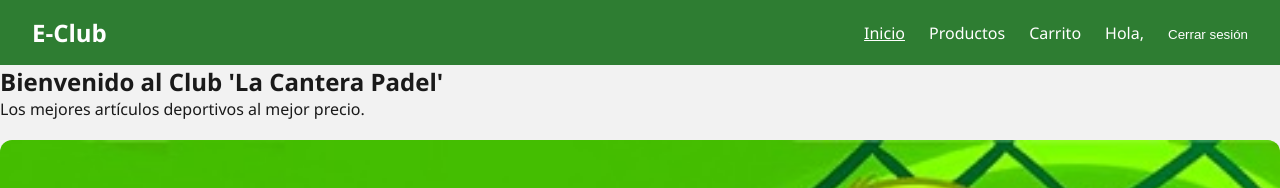
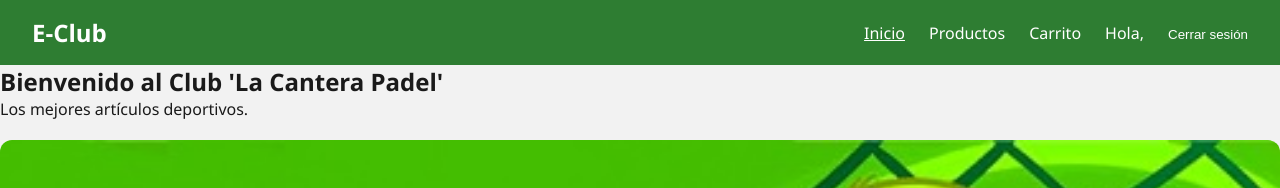
Before and after one commit to FedeMPeche/ecommerce-deportivo, a React (Vite) app in the folder frontend/: page / in a window 1280 px wide. Shown: the top 188 px of the page. Built offline with nearby package versions, Linux system fonts and the light colour scheme; sample sign-in values are in the browser's storage.

Commit message:
Trabajando en nuevos módulos

```diff
--- a/frontend/src/pages/Home.tsx
+++ b/frontend/src/pages/Home.tsx
@@ -4,7 +4,7 @@ const Home = () => {
   return (
     <section>
       <h1>Bienvenido al Club 'La Cantera Padel'</h1>
-      <p>Los mejores artículos deportivos al mejor precio.</p>
+      <p>Los mejores artículos deportivos.</p>
       <img
         src="/assets/banner.jpg"
         alt="Banner"
```
